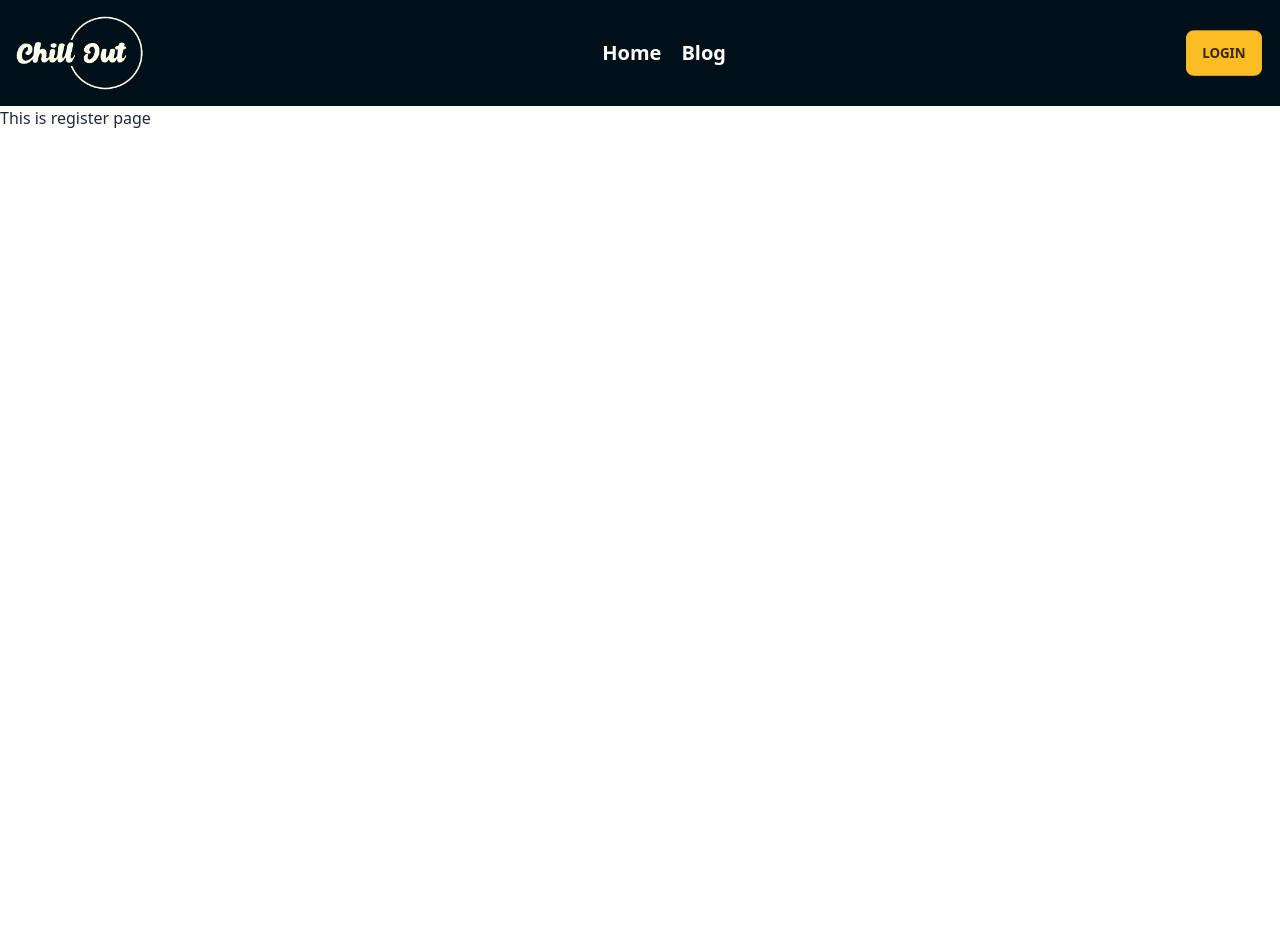
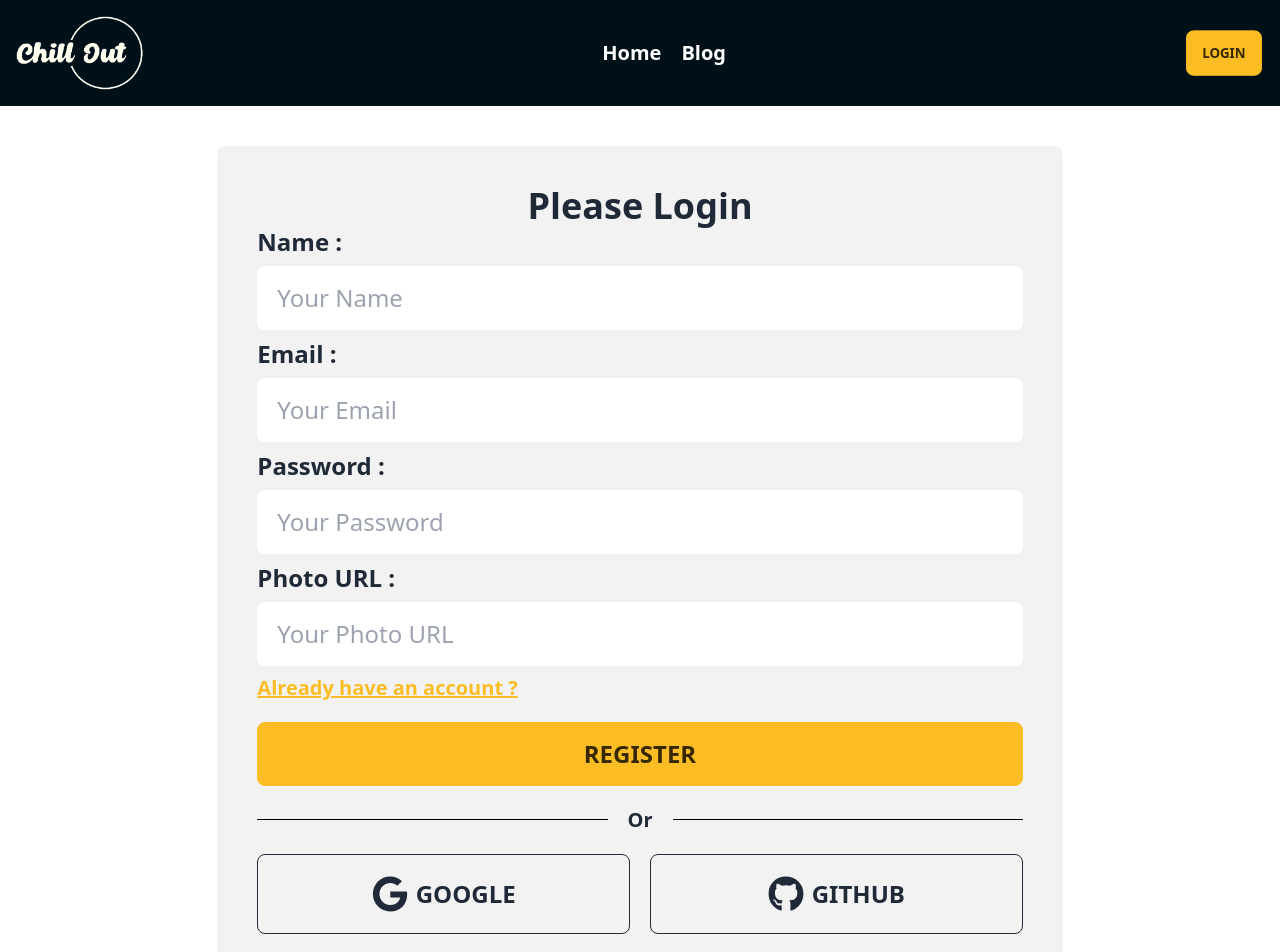
Before and after one commit to Shahadat-Git/chill-out-client, a React (Vite) app: page /register in a window 1280 px wide. Shown: the top 952 px of the page. Before the commit the page ends 800 px from the top, so only its background shows below. Built offline with nearby package versions, Linux system fonts and the light colour scheme; no server answers.

Commit message:
register page added

```diff
--- a/src/pages/Login/Login.jsx
+++ b/src/pages/Login/Login.jsx
@@ -15,9 +15,9 @@ const Login = () => {
                     <input className='block w-full h-16 text-2xl pl-5 focus:outline-warning my-2 rounded-lg' type="password" name='password' placeholder='Your Password' required />
 
                     <div className='flex justify-between'>
-                        <Link to='/register' className='text-xl text-warning font-semibold underline  block hover:text-yellow-400'>Don't have an account?</Link>
+                        <Link to='/register' className='text-xl text-warning font-semibold underline  block hover:text-yellow-400'>Don't have an account ?</Link>
 
-                        <Link className='text-xl text-warning font-semibold underline block hover:text-yellow-400'>Forgot password?</Link>
+                        <Link className='text-xl text-warning font-semibold underline block hover:text-yellow-400'>Forgot password ?</Link>
                     </div>
 
                     <input className='btn btn-warning block w-full h-16 text-2xl mt-5 hover:bg-yellow-400' type="submit" value='Login' id="" />
--- a/src/pages/Register/Register.jsx
+++ b/src/pages/Register/Register.jsx
@@ -1,9 +1,48 @@
 import React from 'react';
+import { FaGithub, FaGoogle } from 'react-icons/fa';
+import { Link } from 'react-router-dom';
 
 const Register = () => {
     return (
-        <div>
-            <h4>This is register page</h4>
+        <div className='container px-1 lg:mx-auto my-10 lg:w-8/12'>
+            <div className='bg-base-200  rounded-lg px-5 py-10 lg:p-10 '>
+                <h3 className='text-center text-4xl font-semibold'>Please Login</h3>
+                <form>
+                    <label className='block text-2xl font-semibold'>Name : </label>
+                    <input className='block w-full h-16 text-2xl pl-5 focus:outline-warning my-2 rounded-lg' type="text" name='name' placeholder='Your Name' required />
+
+                    <label className='block text-2xl font-semibold'>Email : </label>
+                    <input className='block w-full h-16 text-2xl pl-5 focus:outline-warning my-2 rounded-lg' type="email" name='email' placeholder='Your Email' required />
+
+                    <label className='block text-2xl font-semibold'>Password : </label>
+                    <input className='block w-full h-16 text-2xl pl-5 focus:outline-warning my-2 rounded-lg' type="password" name='password' placeholder='Your Password' required />
+
+                    <label className='block text-2xl font-semibold'>Photo URL : </label>
+                    <input className='block w-full h-16 text-2xl pl-5 focus:outline-warning my-2 rounded-lg' type="text" name='password' placeholder='Your Photo URL' required />
+
+                    <div className='flex justify-between'>
+                        <Link to='/login' className='text-xl text-warning font-semibold underline  block hover:text-yellow-400'>Already have an account ?</Link>
+                    </div>
+
+                    <input className='btn btn-warning block w-full h-16 text-2xl mt-5 hover:bg-yellow-400' type="submit" value='Register' id="" />
+
+                </form>
+                <div className=' flex items-center'>
+                    <hr className=' border-black w-full' />
+                    <h2 className='m-5 text-xl font-semibold'>Or</h2>
+                    <hr className=' border-black w-full' />
+                </div>
+                <div className='flex flex-col lg:flex-row justify-between gap-5'>
+                    <button className='btn btn-outline hover:btn-primary flex-1 h-20 text-2xl flex items-center gap-2'>
+                        <FaGoogle className='text-4xl' />
+                        <p>google</p>
+                    </button>
+                    <button className='btn btn-outline flex-1 h-20 text-2xl flex items-center gap-2'>
+                        <FaGithub className='text-4xl' />
+                        <p>Github</p>
+                    </button>
+                </div>
+            </div>
         </div>
     );
 };
```
